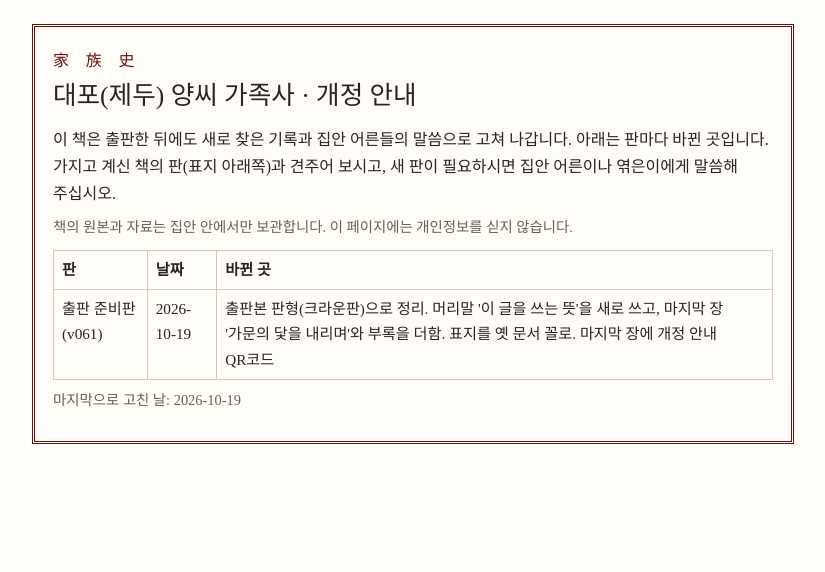
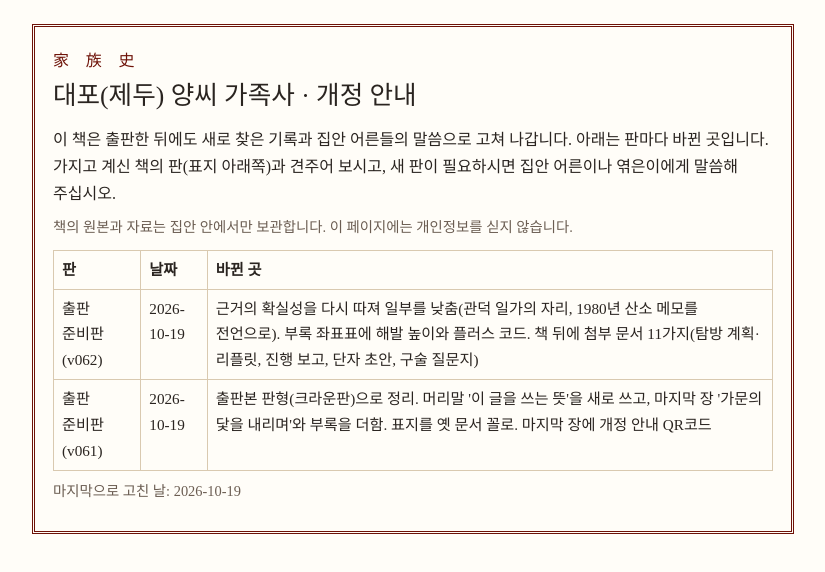
Before and after one commit to Yang9un/daepo-yang-revisions, a plain HTML site: page index.html in a window 1280 px wide. Shown: the whole page, without its empty margins (227-1052 px from the left). Drawn offline with Linux system fonts and the light colour scheme.

Commit message:
개정 안내 2026-10-19

```diff
--- a/index.html
+++ b/index.html
@@ -13,6 +13,6 @@ th,td{border:1px solid var(--line);padding:6px 8px;text-align:left;vertical-alig
 <p class="eb">家 族 史</p><h1>대포(제두) 양씨 가족사 · 개정 안내</h1>
 <p>이 책은 출판한 뒤에도 새로 찾은 기록과 집안 어른들의 말씀으로 고쳐 나갑니다. 아래는 판마다 바뀐 곳입니다. 가지고 계신 책의 판(표지 아래쪽)과 견주어 보시고, 새 판이 필요하시면 집안 어른이나 엮은이에게 말씀해 주십시오.</p>
 <p class="soft">책의 원본과 자료는 집안 안에서만 보관합니다. 이 페이지에는 개인정보를 싣지 않습니다.</p>
-<table><thead><tr><th>판</th><th>날짜</th><th>바뀐 곳</th></tr></thead><tbody><tr><td>출판 준비판(v061)</td><td>2026-10-19</td><td>출판본 판형(크라운판)으로 정리. 머리말 '이 글을 쓰는 뜻'을 새로 쓰고, 마지막 장 '가문의 닻을 내리며'와 부록을 더함. 표지를 옛 문서 꼴로. 마지막 장에 개정 안내 QR코드</td></tr></tbody></table>
+<table><thead><tr><th>판</th><th>날짜</th><th>바뀐 곳</th></tr></thead><tbody><tr><td>출판 준비판(v062)</td><td>2026-10-19</td><td>근거의 확실성을 다시 따져 일부를 낮춤(관덕 일가의 자리, 1980년 산소 메모를 전언으로). 부록 좌표표에 해발 높이와 플러스 코드. 책 뒤에 첨부 문서 11가지(탐방 계획·리플릿, 진행 보고, 단자 초안, 구술 질문지)</td></tr><tr><td>출판 준비판(v061)</td><td>2026-10-19</td><td>출판본 판형(크라운판)으로 정리. 머리말 '이 글을 쓰는 뜻'을 새로 쓰고, 마지막 장 '가문의 닻을 내리며'와 부록을 더함. 표지를 옛 문서 꼴로. 마지막 장에 개정 안내 QR코드</td></tr></tbody></table>
 <p class="soft">마지막으로 고친 날: 2026-10-19</p>
 </div></body></html>
```
